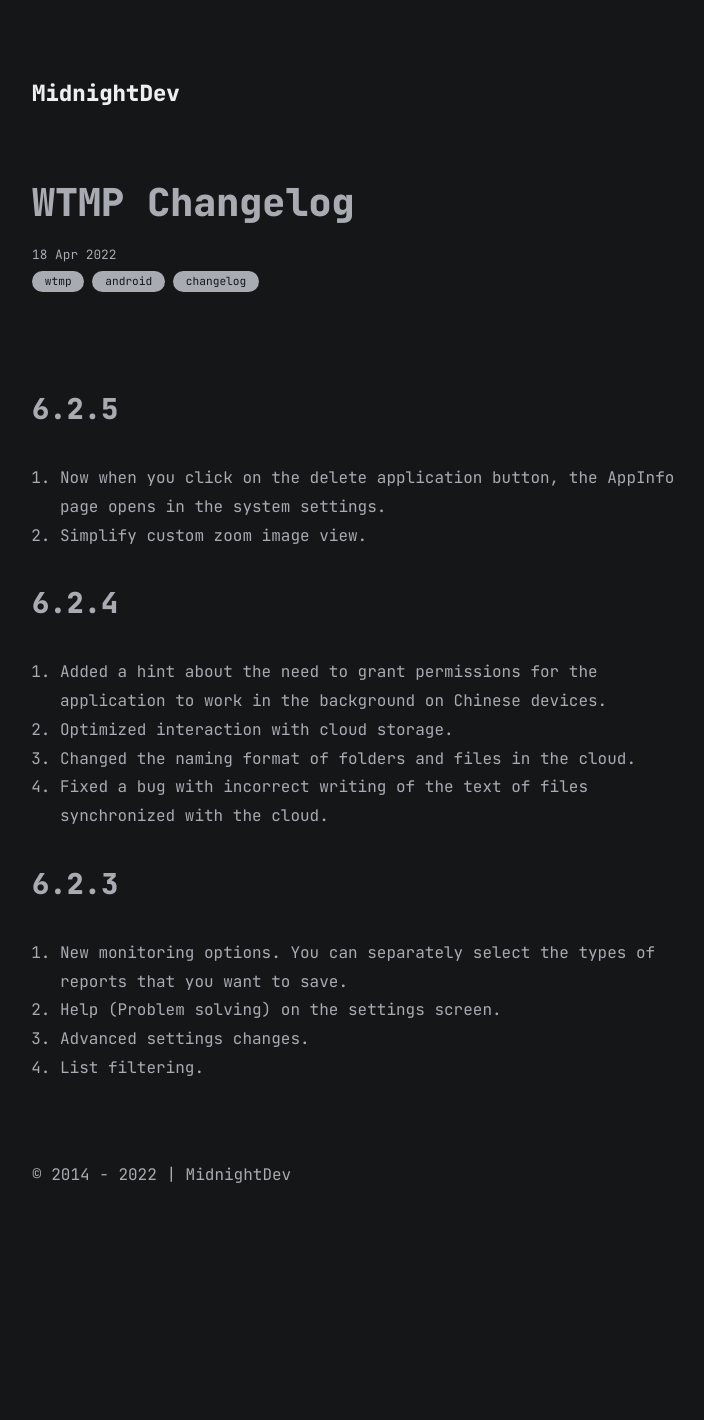
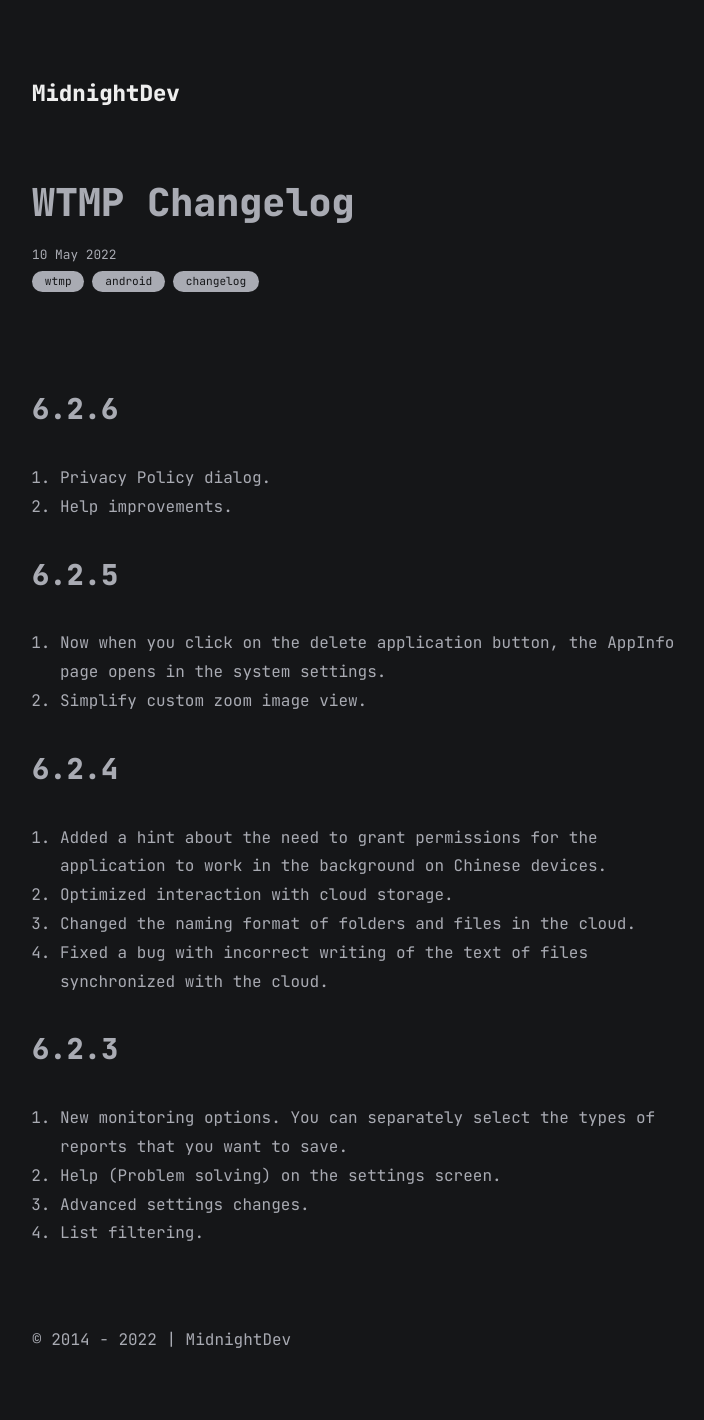
Before and after one commit to mdnghtdv/mdnghtdv.github.io, a Jekyll site: the page built from all_collections/_posts/2022-05-10-wtmp-changelog.md, in a window 1280 px wide. Shown: the whole page, without its empty margins (283-987 px from the left). Built offline with Jekyll 4.4.1, drawn with Linux system fonts in a browser that asks for light colours; before the commit the page ends 1255 px from its top, so only the background shows below that.

Commit message:
Update and rename 2022-04-18-wtmp-changelog.md to 2022-05-10-wtmp-changelog.md

```diff
--- a/all_collections/_posts/2022-04-18-wtmp-changelog.md
+++ b/all_collections/_posts/2022-05-10-wtmp-changelog.md
@@ -1,9 +1,14 @@
 ---
 layout: post
 title: WTMP Changelog
-date: 2022-04-18
+date: 2022-05-10
 categories: [wtmp, android, changelog]
 ---
+
+## 6.2.6
+
+1. Privacy Policy dialog.
+2. Help improvements.
 
 ## 6.2.5
 
```
